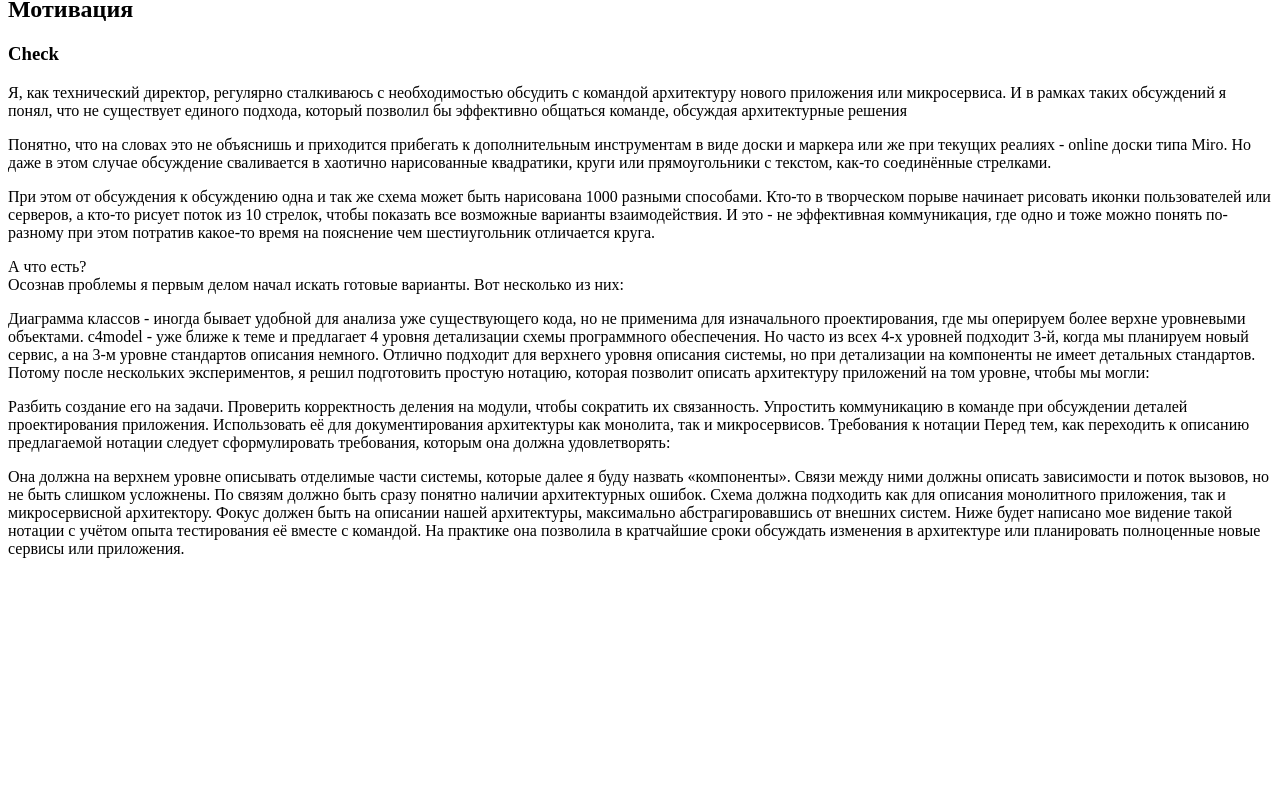
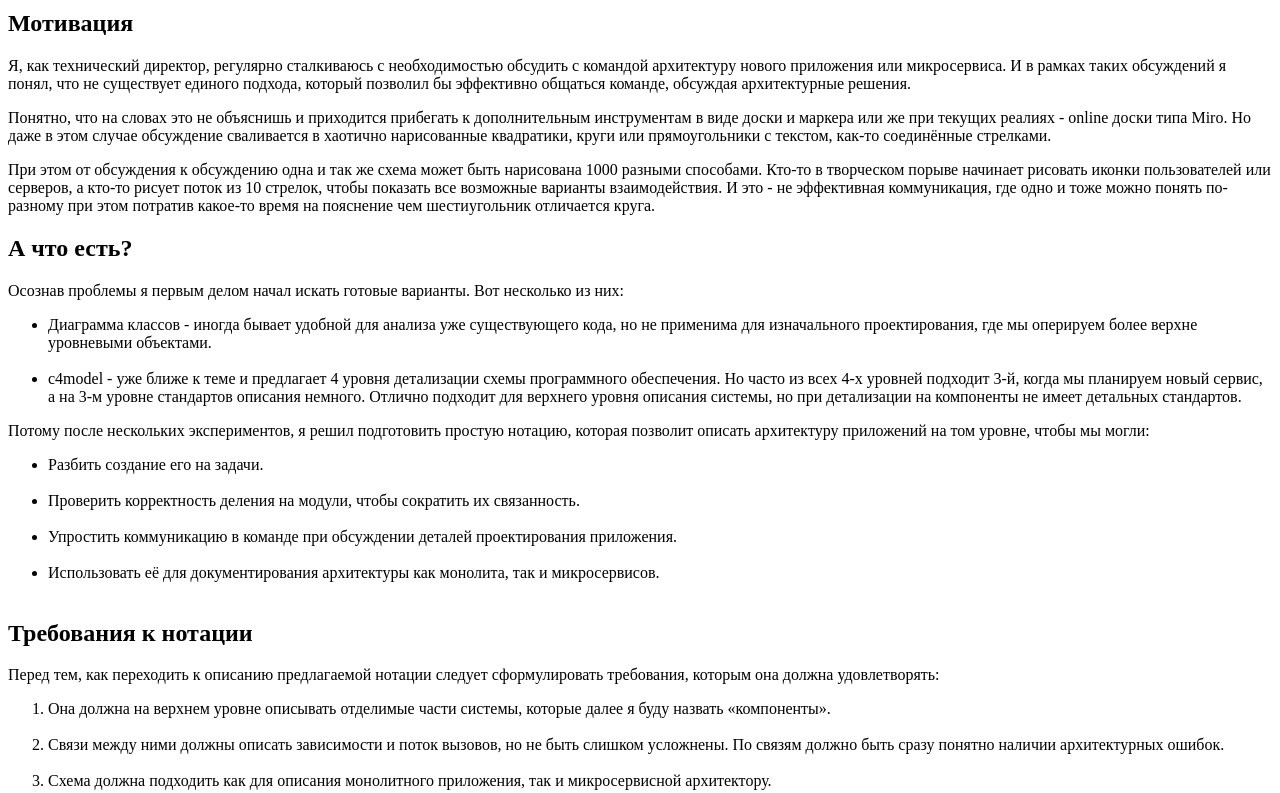
Before and after one commit to Sega0602/test-html, a plain HTML site: page index.html in a window 1280 px wide. Shown: the part 70-863 px from the top of the page. Before the commit the page ends 800 px from the top, so only its background shows below. Drawn offline with Linux system fonts and the light colour scheme.

Commit message:
Creating an article

```diff
--- a/index.html
+++ b/index.html
@@ -1,59 +1,85 @@
-<h1>Нотация описания архитектуры</h1>
+<!DOCTYPE html>
+<html lang="en">
+
+<head>
+    <meta charset="UTF-8">
+    <meta name="viewport" content="width=device-width, initial-scale=1.0">
+    <title>Моя страница</title>
+</head>
+
+<body>
+
+    <h1>Нотация описания архитектуры приложения</h1>
 
     <h2>Мотивация</h2>
-<h3>Check</h3>
 
     <p>
         Я, как технический директор, регулярно сталкиваюсь с необходимостью обсудить с командой архитектуру нового
         приложения
         или микросервиса. И в рамках таких обсуждений я понял, что не существует единого подхода, который позволил бы
         эффективно
-    общаться команде, обсуждая архитектурные решения
+        общаться команде, обсуждая архитектурные решения.
     </p>
     <p>
-    Понятно, что на словах это не объяснишь и приходится прибегать к дополнительным инструментам в виде доски и маркера
-    или
+        Понятно, что на словах это не объяснишь и приходится прибегать к дополнительным инструментам в виде доски и
+        маркера или
         же при текущих реалиях - online доски типа Miro. Но даже в этом случае обсуждение сваливается в хаотично
         нарисованные
         квадратики, круги или прямоугольники с текстом, как-то соединённые стрелками.
     </p>
     <p>
         При этом от обсуждения к обсуждению одна и так же схема может быть нарисована 1000 разными способами. Кто-то в
-    творческом порыве начинает рисовать иконки пользователей или серверов, а кто-то рисует поток из 10 стрелок, чтобы
-    показать все возможные варианты взаимодействия. И это - не эффективная коммуникация, где одно и тоже можно понять
+        творческом порыве начинает рисовать иконки пользователей или серверов, а кто-то рисует поток из 10 стрелок,
+        чтобы
+        показать все возможные варианты взаимодействия. И это - не эффективная коммуникация, где одно и тоже можно
+        понять
         по-разному при этом потратив какое-то время на пояснение чем шестиугольник отличается круга.
     </p>
+
+    <h2>А что есть?</h2>
     <p>
-    А что есть? <br />
         Осознав проблемы я первым делом начал искать готовые варианты. Вот несколько из них:
     </p>
+
+    <ul>
+        <li>Диаграмма классов - иногда бывает удобной для анализа уже существующего кода, но не применима для
+            изначального проектирования, где мы оперируем более верхне уровневыми объектами.</li><br />
+        <li>c4model - уже ближе к теме и предлагает 4 уровня детализации схемы программного обеспечения. Но часто из
+            всех 4-х уровней подходит 3-й, когда мы планируем новый сервис, а на 3-м уровне стандартов описания немного.
+            Отлично подходит для верхнего уровня описания системы, но при детализации на компоненты не имеет детальных
+            стандартов.</li>
+    </ul>
     <p>
-    Диаграмма классов - иногда бывает удобной для анализа уже существующего кода, но не применима для изначального
-    проектирования, где мы оперируем более верхне уровневыми объектами.
-    c4model - уже ближе к теме и предлагает 4 уровня детализации схемы программного обеспечения. Но часто из всех 4-х
-    уровней подходит 3-й, когда мы планируем новый сервис, а на 3-м уровне стандартов описания немного. Отлично подходит
-    для
-    верхнего уровня описания системы, но при детализации на компоненты не имеет детальных стандартов.
         Потому после нескольких экспериментов, я решил подготовить простую нотацию, которая позволит описать архитектуру
         приложений на том уровне, чтобы мы могли:
     </p>
+
+    <ul>
+        <li>Разбить создание его на задачи.</li><br />
+        <li>Проверить корректность деления на модули, чтобы сократить их связанность.</li><br />
+        <li>Упростить коммуникацию в команде при обсуждении деталей проектирования приложения.</li><br />
+        <li>Использовать её для документирования архитектуры как монолита, так и микросервисов.</li><br />
+    </ul>
+    <h2>Требования к нотации</h2>
     <p>
-    Разбить создание его на задачи.
-    Проверить корректность деления на модули, чтобы сократить их связанность.
-    Упростить коммуникацию в команде при обсуждении деталей проектирования приложения.
-    Использовать её для документирования архитектуры как монолита, так и микросервисов.
-    Требования к нотации
         Перед тем, как переходить к описанию предлагаемой нотации следует сформулировать требования, которым она должна
         удовлетворять:
     </p>
+    <ol>
+        <li>Она должна на верхнем уровне описывать отделимые части системы, которые далее я буду назвать «компоненты».
+        </li><br />
+        <li>Связи между ними должны описать зависимости и поток вызовов, но не быть слишком усложнены. По связям должно
+            быть сразу понятно наличии архитектурных ошибок.</li><br />
+        <li>Схема должна подходить как для описания монолитного приложения, так и микросервисной архитектору.</li><br />
+        <li>Фокус должен быть на описании нашей архитектуры, максимально абстрагировавшись от внешних систем.</li><br />
+    </ol>
     <p>
-    Она должна на верхнем уровне описывать отделимые части системы, которые далее я буду назвать «компоненты».
-    Связи между ними должны описать зависимости и поток вызовов, но не быть слишком усложнены. По связям должно быть
-    сразу
-    понятно наличии архитектурных ошибок.
-    Схема должна подходить как для описания монолитного приложения, так и микросервисной архитектору.
-    Фокус должен быть на описании нашей архитектуры, максимально абстрагировавшись от внешних систем.
         Ниже будет написано мое видение такой нотации с учётом опыта тестирования её вместе с командой. На практике она
         позволила в кратчайшие сроки обсуждать изменения в архитектуре или планировать полноценные новые сервисы или
         приложения.
     </p>
+
+
+</body>
+
+</html>
```
Lines whose indentation alone changed are shown as unchanged.
